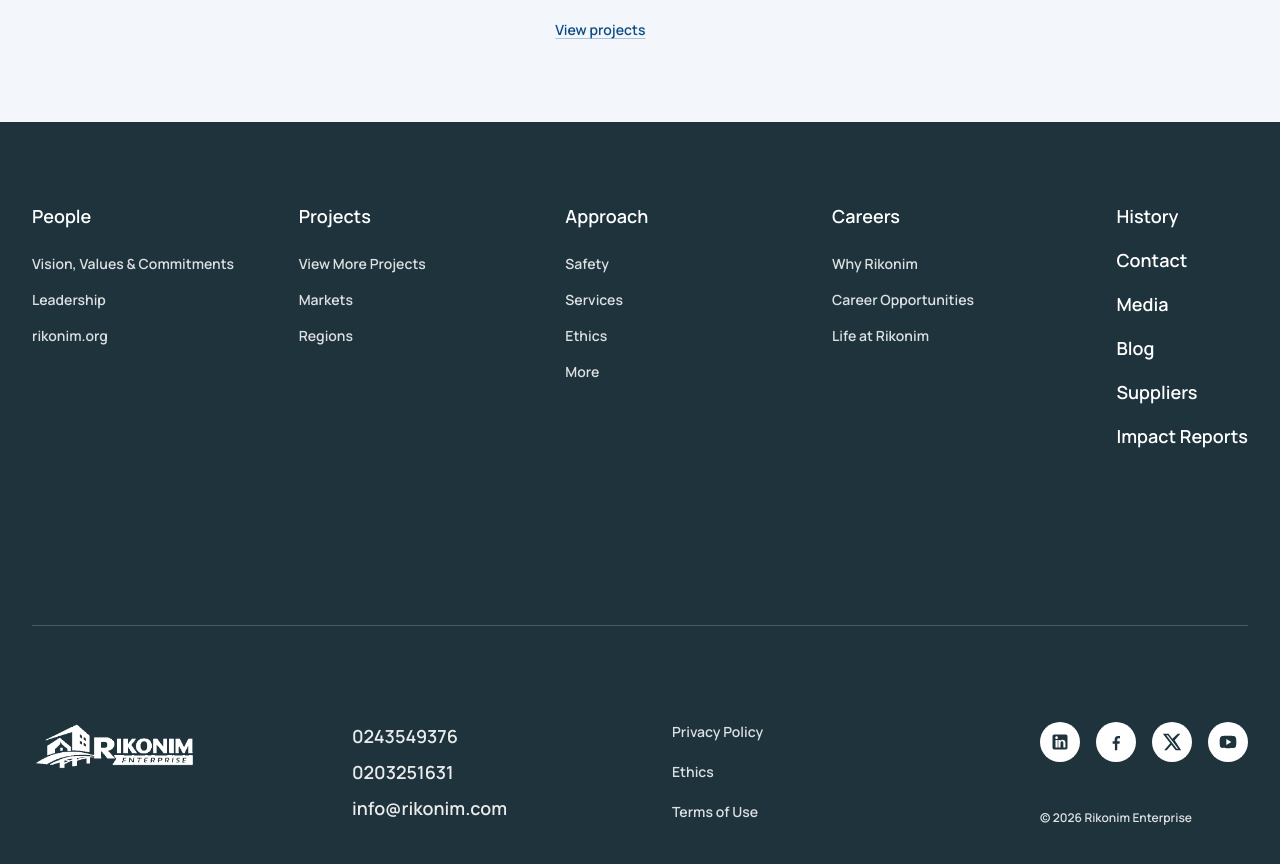
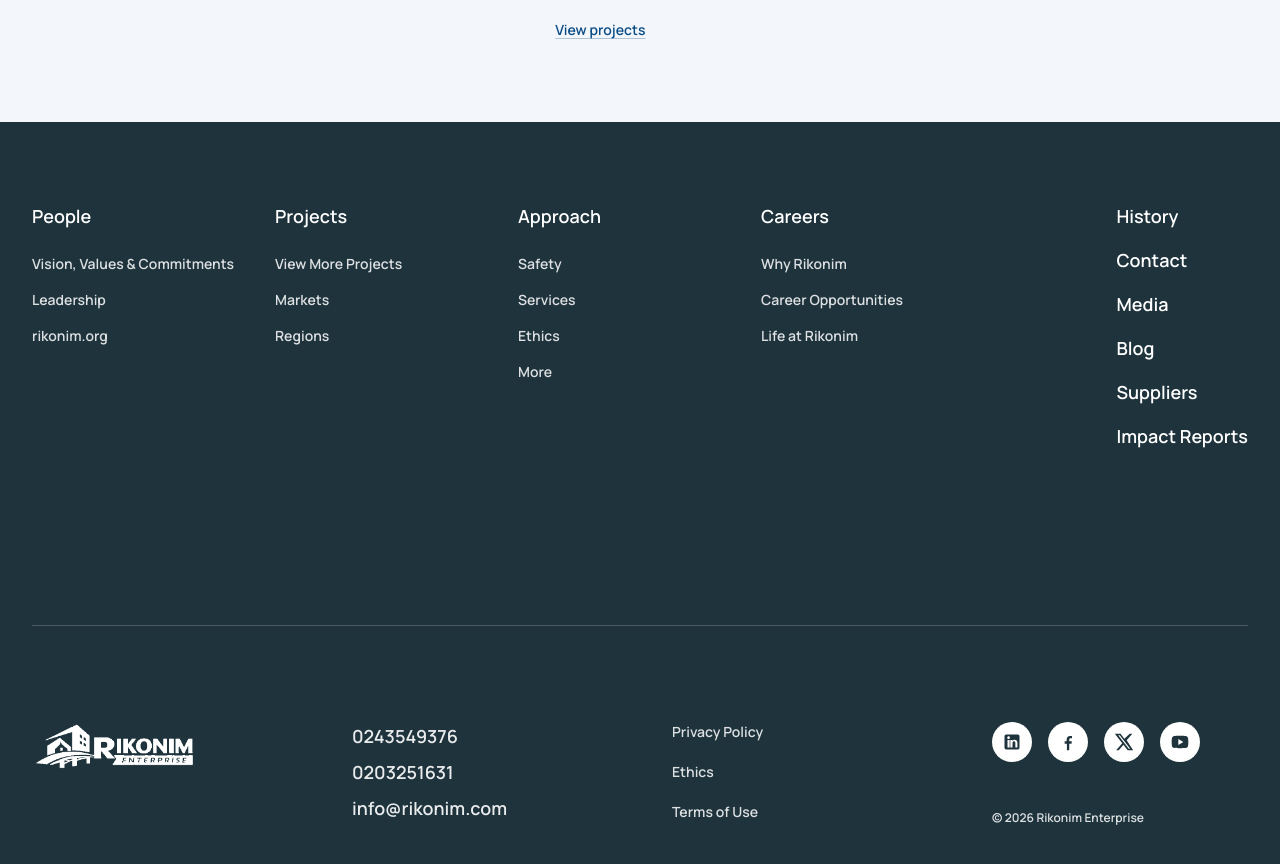
Before and after one commit to chillboy0101/rikonim-enterprise, a Next.js app: page / in a window 1280 px wide. Shown: the part 4160-5024 px from the top of the page. Built offline with nearby package versions, Linux system fonts and the light colour scheme; no server answers.

Commit message:
Footer spacing alignment tweaks

```diff
--- a/src/components/SiteFooter.tsx
+++ b/src/components/SiteFooter.tsx
@@ -12,9 +12,9 @@
   return (
     <footer className="bg-brand-blueDark text-white">
       <Container className="flex min-h-screen flex-col">
-        <div className="grid gap-y-14 pt-20 md:grid-cols-12 md:gap-x-16">
+        <div className="grid gap-y-14 pt-20 md:grid-cols-12 md:gap-x-20">
           <nav
-            className="grid gap-y-14 sm:grid-cols-2 md:col-span-10 md:grid-cols-4 md:gap-x-16"
+            className="grid gap-y-14 sm:grid-cols-2 md:col-span-9 md:grid-cols-4 md:gap-x-20"
             aria-label="footer navigation"
           >
             <div>
@@ -89,7 +89,7 @@
             </div>
           </nav>
 
-          <div className="md:col-span-2 md:justify-self-end">
+          <div className="md:col-span-3 md:justify-self-end">
             <div className="flex flex-col gap-4 text-base font-semibold md:text-lg">
               <Link href="/history" className="footer-link hover:text-white/90">
                 History
@@ -155,7 +155,7 @@
             </nav>
           </div>
 
-          <div className="flex flex-col md:col-span-3 md:justify-self-end">
+          <div className="flex flex-col md:col-span-3">
             <div className="flex items-center gap-4">
               <a
                 className="inline-flex h-10 w-10 items-center justify-center rounded-full bg-white text-brand-blueDark transition hover:bg-white/85"
```
